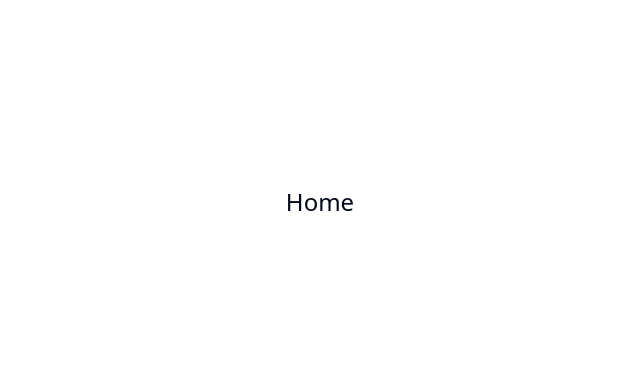
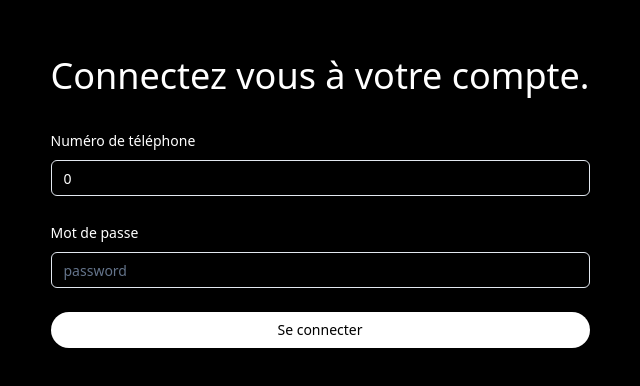
Before and after one commit to IvanFranck/landry-management-app-front, a React (Vite) app: page / in a window 1280 px wide. Shown: the part 198-584 px from the top of the page, without its empty margins (320-960 px from the left). Built offline with nearby package versions, Linux system fonts and the light colour scheme.

Commit message:
creating login page

```diff
--- a/package.json
+++ b/package.json
@@ -11,7 +11,9 @@
     "preview": "vite preview"
   },
   "dependencies": {
+    "@hookform/resolvers": "^3.3.4",
     "@radix-ui/react-icons": "^1.3.0",
+    "@radix-ui/react-label": "^2.0.2",
     "@radix-ui/react-slot": "^1.0.2",
     "@radix-ui/react-tabs": "^1.0.4",
     "class-variance-authority": "^0.7.0",
@@ -21,9 +23,11 @@
     "lucide-react": "^0.323.0",
     "react": "^18.2.0",
     "react-dom": "^18.2.0",
+    "react-hook-form": "^7.50.1",
     "react-router-dom": "^6.22.0",
     "tailwind-merge": "^2.2.1",
-    "tailwindcss-animate": "^1.0.7"
+    "tailwindcss-animate": "^1.0.7",
+    "zod": "^3.22.4"
   },
   "devDependencies": {
     "@types/node": "^20.11.16",
--- /dev/null
+++ b/src/components/ui/form.tsx
@@ -0,0 +1,176 @@
+import * as React from "react"
+import * as LabelPrimitive from "@radix-ui/react-label"
+import { Slot } from "@radix-ui/react-slot"
+import {
+  Controller,
+  ControllerProps,
+  FieldPath,
+  FieldValues,
+  FormProvider,
+  useFormContext,
+} from "react-hook-form"
+
+import { cn } from "@/lib/utils"
+import { Label } from "@/components/ui/label"
+
+const Form = FormProvider
+
+type FormFieldContextValue<
+  TFieldValues extends FieldValues = FieldValues,
+  TName extends FieldPath<TFieldValues> = FieldPath<TFieldValues>
+> = {
+  name: TName
+}
+
+const FormFieldContext = React.createContext<FormFieldContextValue>(
+  {} as FormFieldContextValue
+)
+
+const FormField = <
+  TFieldValues extends FieldValues = FieldValues,
+  TName extends FieldPath<TFieldValues> = FieldPath<TFieldValues>
+>({
+  ...props
+}: ControllerProps<TFieldValues, TName>) => {
+  return (
+    <FormFieldContext.Provider value={{ name: props.name }}>
+      <Controller {...props} />
+    </FormFieldContext.Provider>
+  )
+}
+
+const useFormField = () => {
+  const fieldContext = React.useContext(FormFieldContext)
+  const itemContext = React.useContext(FormItemContext)
+  const { getFieldState, formState } = useFormContext()
+
+  const fieldState = getFieldState(fieldContext.name, formState)
+
+  if (!fieldContext) {
+    throw new Error("useFormField should be used within <FormField>")
+  }
+
+  const { id } = itemContext
+
+  return {
+    id,
+    name: fieldContext.name,
+    formItemId: `${id}-form-item`,
+    formDescriptionId: `${id}-form-item-description`,
+    formMessageId: `${id}-form-item-message`,
+    ...fieldState,
+  }
+}
+
+type FormItemContextValue = {
+  id: string
+}
+
+const FormItemContext = React.createContext<FormItemContextValue>(
+  {} as FormItemContextValue
+)
+
+const FormItem = React.forwardRef<
+  HTMLDivElement,
+  React.HTMLAttributes<HTMLDivElement>
+>(({ className, ...props }, ref) => {
+  const id = React.useId()
+
+  return (
+    <FormItemContext.Provider value={{ id }}>
+      <div ref={ref} className={cn("space-y-2", className)} {...props} />
+    </FormItemContext.Provider>
+  )
+})
+FormItem.displayName = "FormItem"
+
+const FormLabel = React.forwardRef<
+  React.ElementRef<typeof LabelPrimitive.Root>,
+  React.ComponentPropsWithoutRef<typeof LabelPrimitive.Root>
+>(({ className, ...props }, ref) => {
+  const { error, formItemId } = useFormField()
+
+  return (
+    <Label
+      ref={ref}
+      className={cn(error && "text-destructive", className)}
+      htmlFor={formItemId}
+      {...props}
+    />
+  )
+})
+FormLabel.displayName = "FormLabel"
+
+const FormControl = React.forwardRef<
+  React.ElementRef<typeof Slot>,
+  React.ComponentPropsWithoutRef<typeof Slot>
+>(({ ...props }, ref) => {
+  const { error, formItemId, formDescriptionId, formMessageId } = useFormField()
+
+  return (
+    <Slot
+      ref={ref}
+      id={formItemId}
+      aria-describedby={
+        !error
+          ? `${formDescriptionId}`
+          : `${formDescriptionId} ${formMessageId}`
+      }
+      aria-invalid={!!error}
+      {...props}
+    />
+  )
+})
+FormControl.displayName = "FormControl"
+
+const FormDescription = React.forwardRef<
+  HTMLParagraphElement,
+  React.HTMLAttributes<HTMLParagraphElement>
+>(({ className, ...props }, ref) => {
+  const { formDescriptionId } = useFormField()
+
+  return (
+    <p
+      ref={ref}
+      id={formDescriptionId}
+      className={cn("text-[0.8rem] text-muted-foreground", className)}
+      {...props}
+    />
+  )
+})
+FormDescription.displayName = "FormDescription"
+
+const FormMessage = React.forwardRef<
+  HTMLParagraphElement,
+  React.HTMLAttributes<HTMLParagraphElement>
+>(({ className, children, ...props }, ref) => {
+  const { error, formMessageId } = useFormField()
+  const body = error ? String(error?.message) : children
+
+  if (!body) {
+    return null
+  }
+
+  return (
+    <p
+      ref={ref}
+      id={formMessageId}
+      className={cn("text-[0.8rem] font-medium text-destructive", className)}
+      {...props}
+    >
+      {body}
+    </p>
+  )
+})
+FormMessage.displayName = "FormMessage"
+
+export {
+  useFormField,
+  Form,
+  FormItem,
+  FormLabel,
+  FormControl,
+  FormDescription,
+  FormMessage,
+  FormField,
+}
--- /dev/null
+++ b/src/components/ui/label.tsx
@@ -0,0 +1,24 @@
+import * as React from "react"
+import * as LabelPrimitive from "@radix-ui/react-label"
+import { cva, type VariantProps } from "class-variance-authority"
+
+import { cn } from "@/lib/utils"
+
+const labelVariants = cva(
+  "text-sm font-medium leading-none peer-disabled:cursor-not-allowed peer-disabled:opacity-70"
+)
+
+const Label = React.forwardRef<
+  React.ElementRef<typeof LabelPrimitive.Root>,
+  React.ComponentPropsWithoutRef<typeof LabelPrimitive.Root> &
+    VariantProps<typeof labelVariants>
+>(({ className, ...props }, ref) => (
+  <LabelPrimitive.Root
+    ref={ref}
+    className={cn(labelVariants(), className)}
+    {...props}
+  />
+))
+Label.displayName = LabelPrimitive.Root.displayName
+
+export { Label }
--- a/src/views/Root.tsx
+++ b/src/views/Root.tsx
@@ -1,9 +1,7 @@
+import LoginView from "./login-view"
+
 export const Root = () => {
     return (
-        <div className="container w-full">
-            <div className="min-h-screen grid content-center justify-items-center w-full h-full">
-                <h1 className="text-2xl">Home</h1>
-            </div>
-        </div>
+        <LoginView />
     )
 }
--- /dev/null
+++ b/src/views/login-view.tsx
@@ -0,0 +1,66 @@
+import { useForm } from "react-hook-form"
+import { zodResolver } from "@hookform/resolvers/zod"
+import { z } from "zod"
+import { FormControl, FormField, FormItem, FormLabel, Form } from "@/components/ui/form"
+import { Input } from "@/components/ui/input"
+import { Button } from "@/components/ui/button"
+
+const formSchema = z.object({
+    password: z.string(),
+    phone: z.number().min(9, 'Numéro invalide').max(9)
+})
+
+
+
+export default function LoginView() {
+    const form = useForm<z.infer<typeof formSchema>>({
+        resolver: zodResolver(formSchema),
+        defaultValues: {
+            password: "",
+            phone: 0
+        }
+    })
+
+    function onSubmit(values: z.infer<typeof formSchema>) {
+
+        console.log(values)
+    }
+    return (
+        <div className="w-full min-h-svh min-h-screen flex flex-col justify-center items-center bg-black text-white">
+            <div className="flex flex-col px-3">
+                <h1 className="text-4xl font-medium">Connectez vous à votre compte.</h1>
+                <div className="mt-8">
+                    <Form {...form}>
+                        <form className="flex flex-col space-y-6" onSubmit={form.handleSubmit(onSubmit)}>
+                            <FormField
+                                control={form.control}
+                                name="phone"
+                                render={({ field }) => (
+                                    <FormItem>
+                                        <FormLabel className="font-light">Numéro de téléphone</FormLabel>
+                                        <FormControl>
+                                            <Input type="tel" placeholder="699999999" {...field} />
+                                        </FormControl>
+                                    </FormItem>
+                                )}
+                            />
+                            <FormField
+                                control={form.control}
+                                name="password"
+                                render={({ field }) => (
+                                    <FormItem>
+                                        <FormLabel className="font-light">Mot de passe</FormLabel>
+                                        <FormControl>
+                                            <Input type="password" placeholder="password" {...field} />
+                                        </FormControl>
+                                    </FormItem>
+                                )}
+                            />
+                            <Button className="bg-white text-black rounded-full" type="submit">Se connecter</Button>
+                        </form>
+                    </Form>
+                </div>
+            </div>
+        </div>
+    )
+}
```
Also changed, not shown: 1 other file (tests, documents, lock files or other folders).
